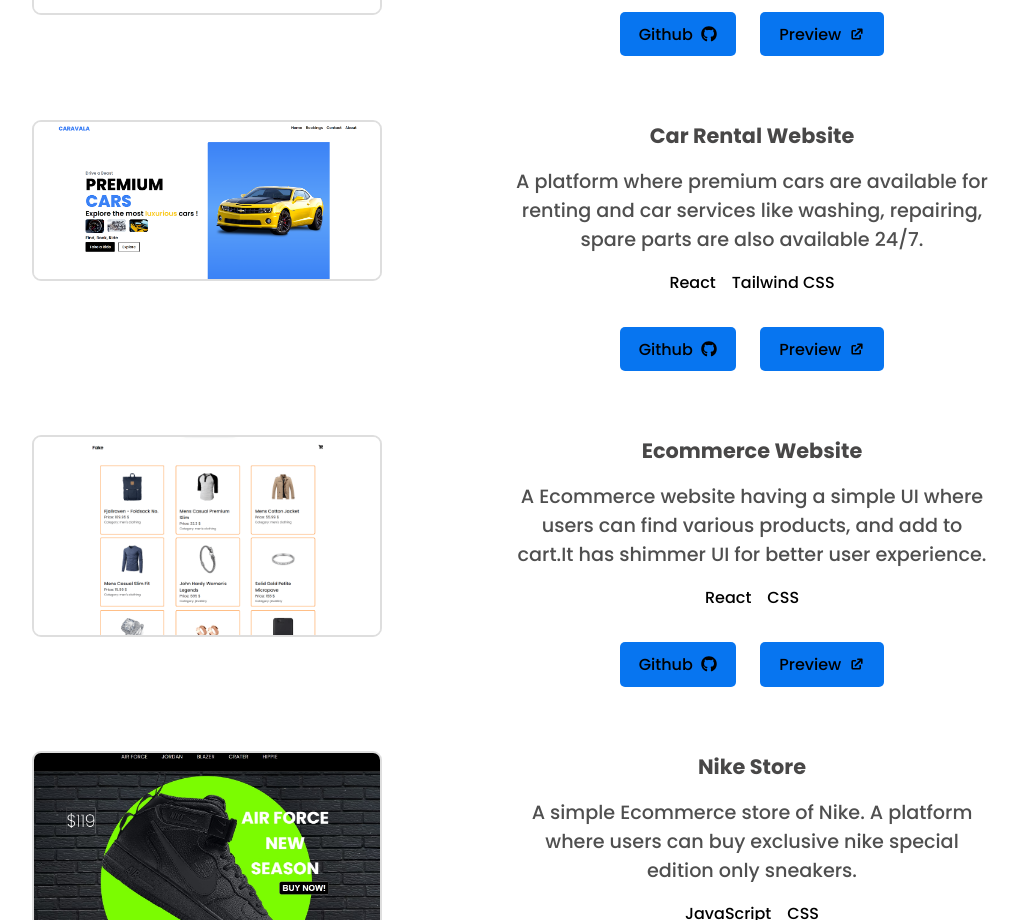
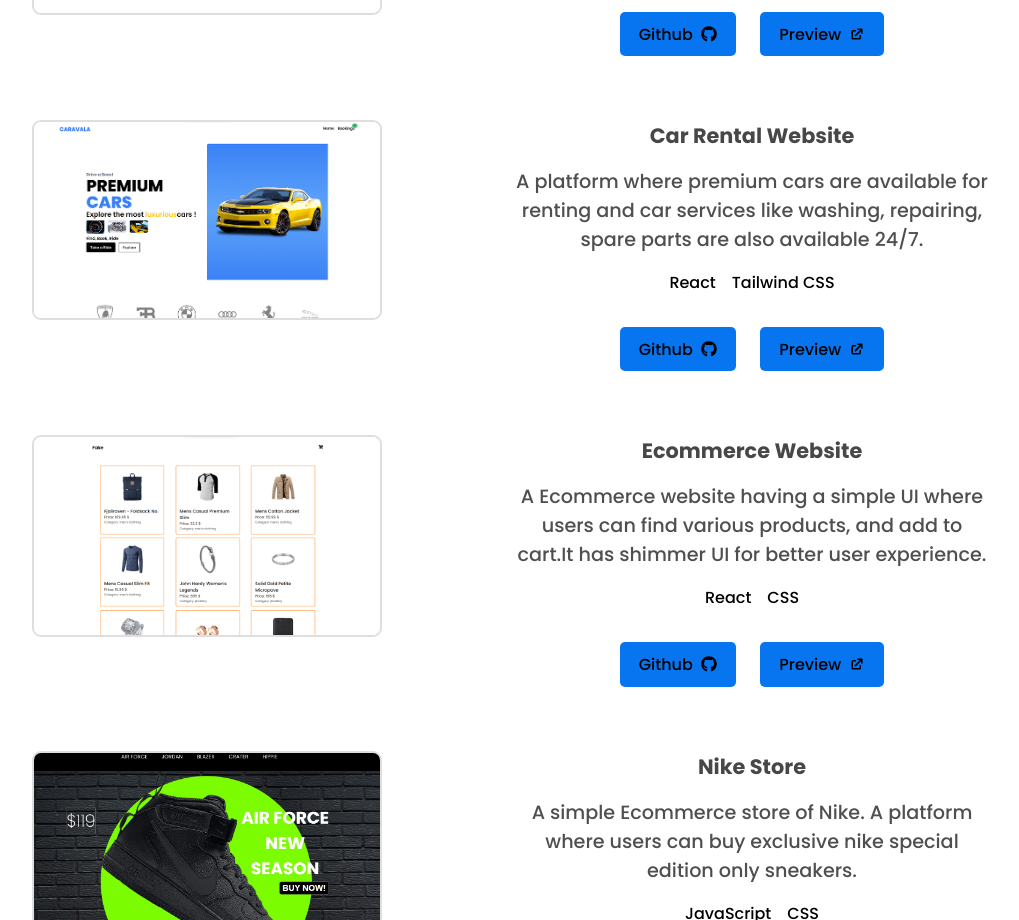
Before and after one commit to Sai-Manikanta-Andey/portfolio, a React (Vite) app: page / in a window 1280 px wide. Shown: the part 1268-2188 px from the top of the page, without its empty margins (128-1147 px from the left). Built offline with nearby package versions, Linux system fonts and the light colour scheme.

Commit message:
image updated

```diff
--- a/src/components/ProjectPage/Project.jsx
+++ b/src/components/ProjectPage/Project.jsx
@@ -23,7 +23,7 @@ const Project = () => {
     {
       id: 5,
       title: "Car Rental Website ",
-      image: "./Carwebsite.png",
+      image: "./carvala.png",
 
       projectDescription:
         "A platform where premium cars are available for renting and car services like washing, repairing, spare parts are also available 24/7. ",
```
Also changed, not shown: public/Carwebsite.png (deleted), public/carvala.png (added).
